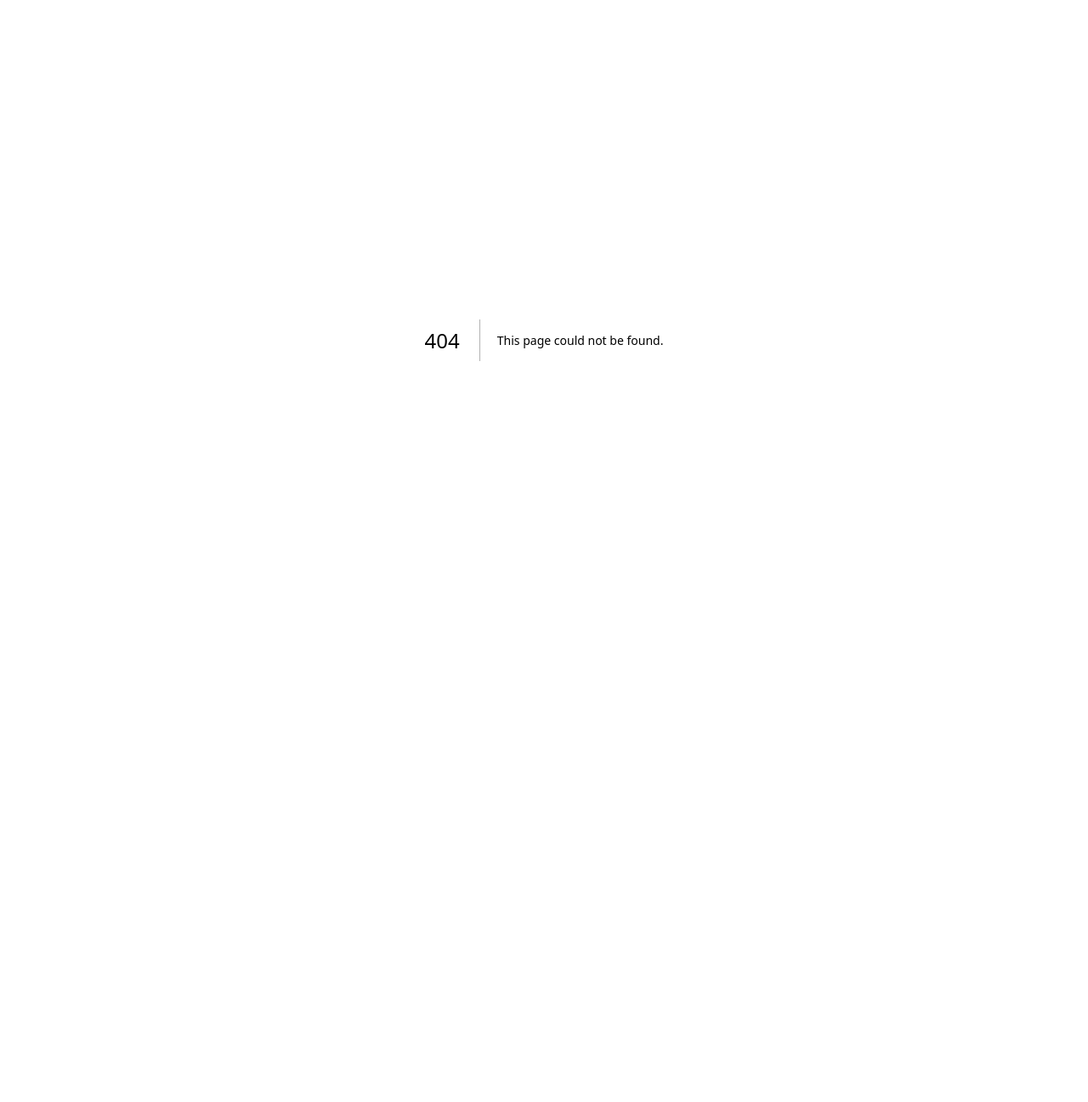
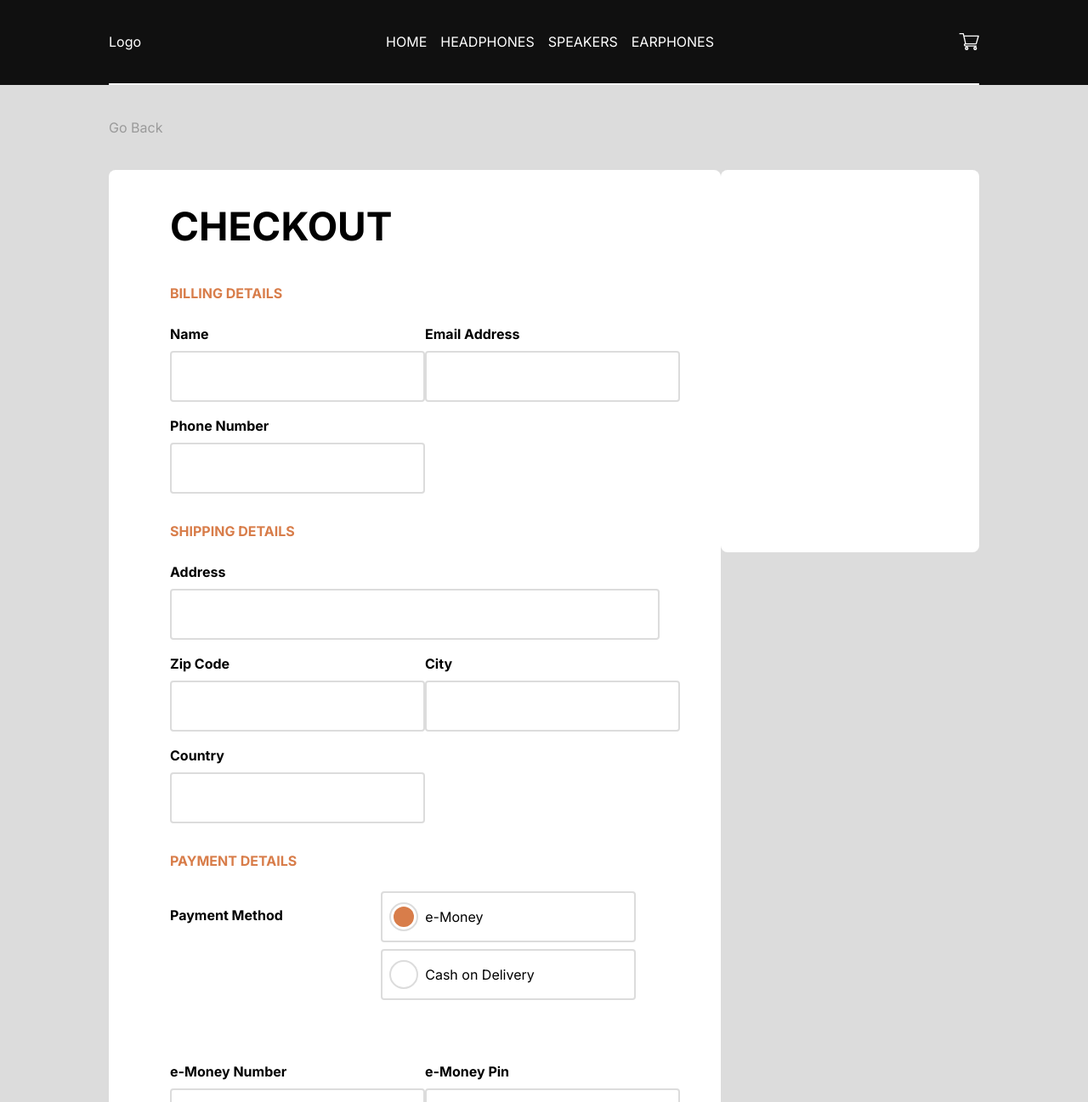
Before and after one commit to toufikbouzelmat/SelfProjet_BuY_Materiel, a Next.js app: page /Checkout in a window 1280 px wide. Before the commit this address had no page. Shown: the top 1297 px of the page at 85% size. Before the commit the page ends 800 px from the top, so only its background shows below. Built offline with nearby package versions, Linux system fonts and the light colour scheme.

Commit message:
working in interface checkout_product , front of interface is done , now working in backend

```diff
--- /dev/null
+++ b/src/app/Checkout/components/InputCheckout.tsx
@@ -0,0 +1,9 @@
+export default function InputCheckout({title}:any)
+{
+    return (
+        <div className="w-full h-full">
+            <h2 className="font-bold">{title}</h2>
+            <input className="rounded w-[300px] h-[60px] my-2 border-2 border-[#DCDCDC]" ></input>
+        </div>
+    )
+}
--- /dev/null
+++ b/src/app/Checkout/page.tsx
@@ -0,0 +1,73 @@
+import Link from "next/link";
+import Header from "../components/header";
+import Footer from "../components/Footer";
+import InputCheckout from "./components/InputCheckout";
+
+export default function Checkout()
+{
+    return  (
+        <>
+            <div>
+                <Header />
+                <div className='w-[100%] h-[100px] flex justify-center bg-[#DCDCDC]'>
+                    <div className='w-[80%] h-full  flex items-center'>
+                            <Link href="/Headphones/" className='text-[#9a9a9a]'>Go Back</Link>
+                    </div>
+                </div>
+                <div className="w-full  h-[1320px] flex justify-center  bg-[#DCDCDC]">
+                    <div className="w-[80%] h-[100%] flex  justify-between bg-[#DCDCDC]">
+                        <div className="w-[830px] h-[90%] bg-[white] flex justify-center rounded-lg">
+                            <div className="w-[80%] h-full ">
+                                <h1 className="font-bold  my-8 text-[46px]">CHECKOUT</h1>
+                                <h3 className="text-[#D87D4A] my-6 font-bold">BILLING DETAILS</h3>
+                                <div className="w-full h-[100px]   flex  my-2">
+                                    <InputCheckout title="Name" />
+                                    <InputCheckout title="Email Address"/>
+                                </div>
+                                <div className="w-full h-[100px] my-2">
+                                    <InputCheckout title="Phone Number" />
+                                </div>
+                                <h3 className="text-[#D87D4A] my-6 font-bold">SHIPPING DETAILS</h3>
+                                <div className="w-full h-100px">
+                                    <h2 className="font-bold">Address</h2>
+                                    <input className="rounded w-full h-[60px] my-2 border-2 border-[#DCDCDC]" ></input>
+                                </div>
+                                <div className="w-full h-[100px]   flex  my-2">
+                                    <InputCheckout title="Zip Code" />
+                                    <InputCheckout title="City"/>
+                                </div>
+                                <div className="w-full h-[100px] my-2">
+                                    <InputCheckout title="Country" />
+                                </div>
+                                <h3 className="text-[#D87D4A] my-6 font-bold">PAYMENT DETAILS</h3>
+                                <div className="w-full h-[200px] ">
+                                    <div className="w-full h-[200px]  flex justify-between">
+                                        <h2 className="w-[150px] h-[35px] font-bold  my-4">Payment Method</h2>
+                                        <div className="w-[500px] h-full flex flex-col items-end">
+                                            <button  className="w-[300px] h-[60px] rounded border-2  border-[#DCDCDC] mr-7 flex items-center">
+                                                <div className="w-[34px] h-[34px] border-2 border-[#DCDCDC] rounded-full mx-2 flex justify-center items-center">
+                                                    <div className="w-[24px] h-[24px] bg-[#D87D4A] rounded-full "></div>
+                                                </div>
+                                                <h4 className="">e-Money</h4>
+                                            </button>
+                                            <button  className="w-[300px] h-[60px] my-2 rounded border-2  border-[#DCDCDC] mr-7 flex items-center">
+                                                <div className="w-[34px] h-[34px] border-2 border-[#DCDCDC] rounded-full mx-2"></div>
+                                                <h4 className="">Cash on Delivery</h4>
+                                            </button>
+                                        </div>
+                                    </div>
+                                    <div className="w-full h-[200px] flex ">
+                                        <InputCheckout title="e-Money Number" />
+                                        <InputCheckout title="e-Money Pin"/>
+                                    </div>
+                                </div>
+                            </div>
+                        </div>
+                        <div className="w-[350px] h-[450px] bg-[white] rounded-lg"></div>
+                    </div>
+                </div>
+                <Footer />
+            </div>
+        </>
+    )
+}
--- a/src/app/products/[productid]/components/CardProduit.tsx
+++ b/src/app/products/[productid]/components/CardProduit.tsx
@@ -1,20 +1,53 @@
 import Image from "next/image"
-import { useState } from "react";
+import ItemsProduct from "./ItemsProduct";
+import { MouseEvent, useEffect, useRef, useState } from "react";
+import  router, { useRouter }  from "next/navigation"
 
 export default function CardProduit({imgProduct, title, name, description, reverse }: any)
 {
 
+    const router = useRouter();
+
         const [showpop, setshowpop] = useState(false);
 
+        const toggleButtonRef = useRef<HTMLDivElement | null>(null);
+
+    const handleClickOutside = (event: MouseEvent<HTMLDivElement>) => {
+        if (
+                toggleButtonRef.current &&
+                !toggleButtonRef.current.contains(event.target as HTMLDivElement)
+                )
+                    {
+                        setshowpop(false);
+                    }
+  };
+
+
+  useEffect(() => {
+    document.addEventListener(
+      "click",
+      handleClickOutside as unknown as (event: Event) => void
+    );
+
+    return () => {
+      document.removeEventListener(
+        "click",
+        handleClickOutside as unknown as (event: Event) => void
+      );
+    };
+  }, [showpop]);
 
 
     return (
+        <>
         <div className="w-full h-[500px]  flex justify-center mt-16">
-            <div className={`w-[80%] h-full flex justify-between ${reverse ? 'flex-row-reverse' : ''}`}>
+
+            <div className={`w-[80%] h-full flex justify-between  ${reverse ? 'flex-row-reverse' : ''}`}>
                 <div className="border-2 w-[500px]  h-full flex justify-center items-center bg-[#e9e8e8]">
                     <Image src={imgProduct} alt="Product1Headphone" />
                 </div>
                 <div className=" w-[500px] h-full flex flex-col justify-center  gap-7">
+
                     <h1 className="text-[#D87D4A] ml-20 tracking-[.50em]">{title}</h1>
                     <h3 className="font-bold ml-20">{name}</h3>
                     <p className="text-[#c9c9c9] ml-20">{description}</p>
@@ -31,10 +64,37 @@ export default function CardProduit({imgProduct, title, name, description, rever
                     </div>
 
                 </div>
-            {/* {showpop &&
-             <div className="w-full h-full  bg-black opactity-[60%]">
-            </div>} */}
+
             </div>
         </div>
+
+        {showpop ? (
+            <div className="fixed top-0 left-0 w-[100%] h-full bg-[black]  flex items-center justify-center bg-opacity-40 " >
+                <div className="w-[80%] h-full flex  items-center justify-end">
+
+                    <div ref={toggleButtonRef} className="w-[350px] h-[450px]  bg-[white]">
+                        <div  className="w-[300px] h-[420px]  mx-6 my-4 flex flex-col ">
+                            <div className="w-full h-[60px]  flex justify-between items-center">
+                                <div className="font-bold tracking-[.20em]">CART (3)</div>
+                                <button className="text-[#C2C2C2] underline decoration-solid">Remove all</button>
+                            </div>
+                            <div className="w-full h-[300px] ">
+                                <ItemsProduct />
+                            </div>
+                            <div className="w-full h-[40px] flex justify-between items-center">
+                                <div className="text-[#C2C2C2]">Total</div>
+                                <div className="font-bold ">$ 5.999</div>
+                            </div>
+                            <div className="w-full h-[60px] bg-[#D87D4A] flex items-center justify-center">
+                                <button className="text-[white]" onClick={() => router.push("./../Checkout") }>CHECKOUT</button>
+                            </div>
+                        </div>
+                    </div>
+                </div>
+            </div>
+        ): null}
+
+    </>
     )
+
 }
--- /dev/null
+++ b/src/app/products/[productid]/components/ItemsProduct.tsx
@@ -0,0 +1,21 @@
+export  default function ItemsProduct()
+{
+    return (
+        <div className="w-full h-[80px]  flex justify-between">
+            <div className="w-[180px] h-full  flex items-center gap-1">
+                <div className="w-[70px] h-[70px] bg-[#DDD6D6]"></div>
+                <div className="w-[100px] h-[60px]  flex flex-col justify-evenly ">
+                    <div className="w-[100px] h-[30px] font-medium">XX99 MK II</div>
+                    <div className="w-[100px] h-[30px] text-[#C2C2C2]">$ 2,999</div>
+                </div>
+            </div>
+            <div className="w-[90px] h-full  flex justify-center items-center">
+                <div className="w-full h-[50%] flex justify-around items-center bg-[#DDD6D6]">
+                    <button className="text-[#969292] font-bold">-</button>
+                    <div className="font-semibold	">1</div>
+                    <button className="text-[#969292] font-bold">+</button>
+                </div>
+            </div>
+        </div>
+    )
+}
```
Also changed, not shown: 1 other file (tests, documents, lock files or other folders).
